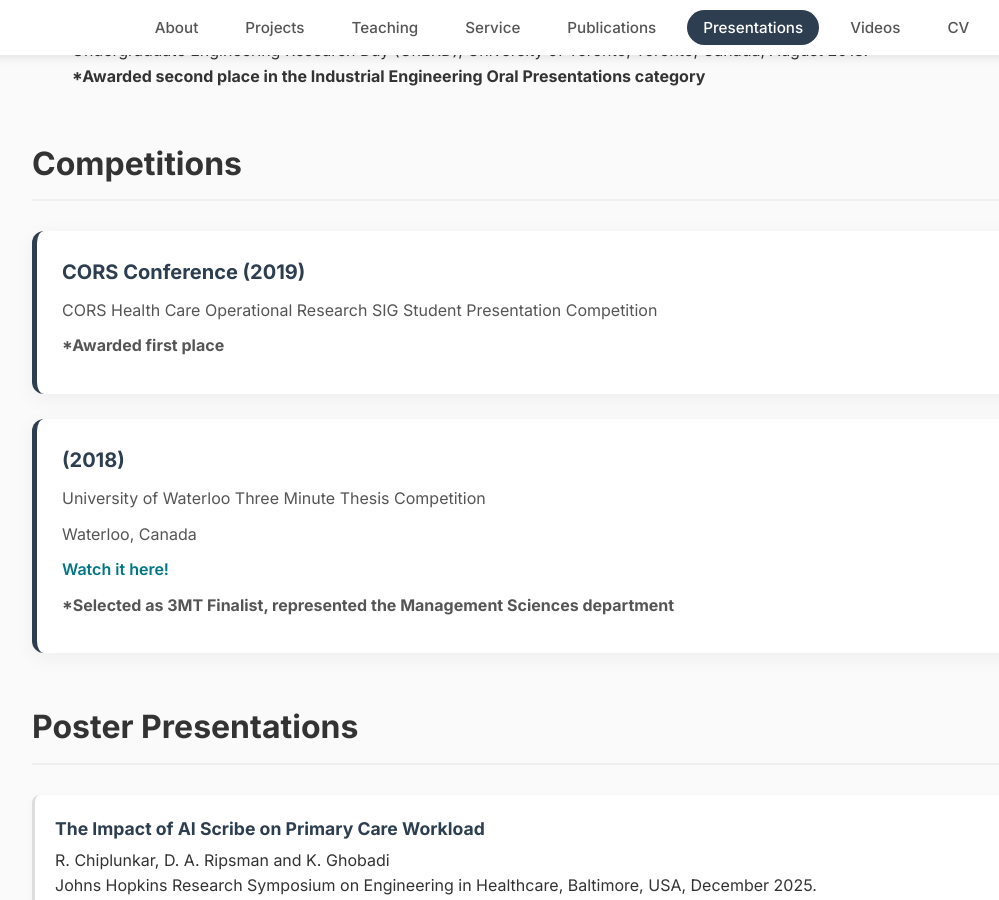
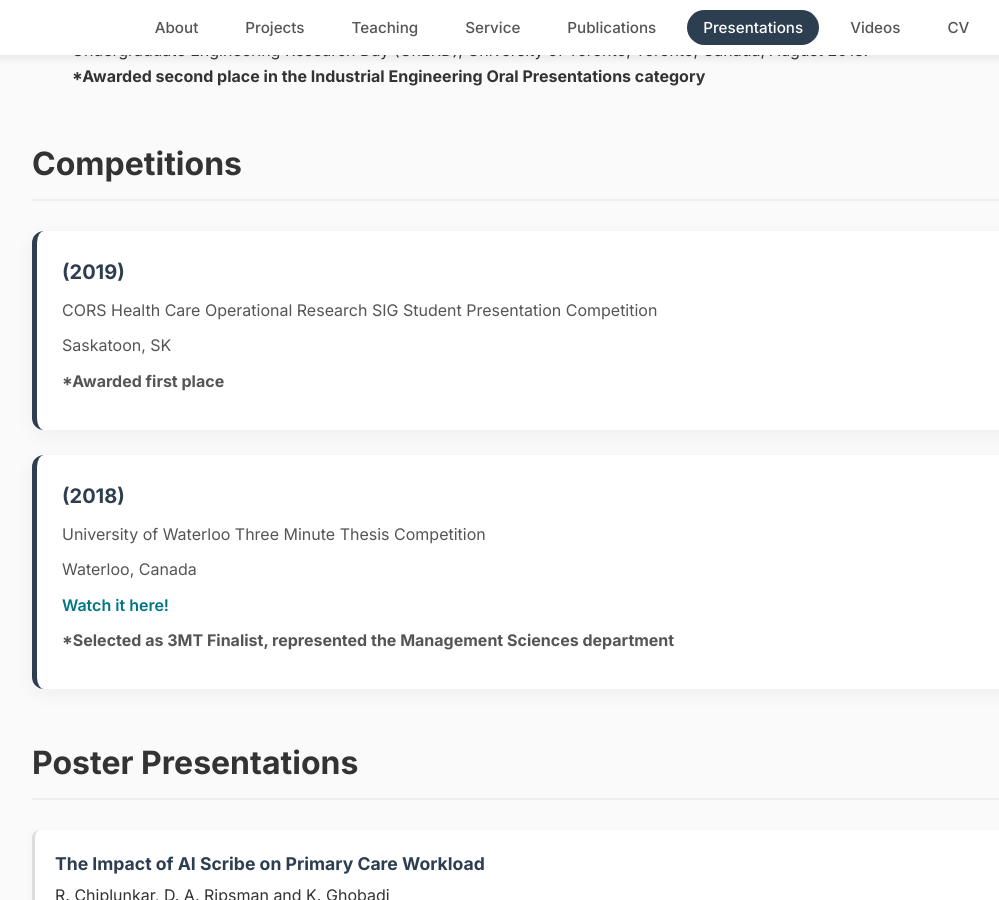
Before and after one commit to DaniRip/DaniRip.github.io, a Jekyll site: the page built from presentations.md, in a window 1280 px wide and 900 px high, scrolled down 1436 px. Shown: the whole window, without its empty margins (78-1077 px from the left). Built offline with Jekyll 4.4.1, drawn with Linux system fonts in a browser that asks for light colours.

Commit message:
Update presentations.yml

```diff
--- a/_data/presentations.yml
+++ b/_data/presentations.yml
@@ -99,7 +99,7 @@ conference:
 
 competitions:
   - title: "CORS Health Care Operational Research SIG Student Presentation Competition"
-    event: "CORS Conference"
+    location: "Saskatoon, SK"
     year: 2019
     award: "*Awarded first place"
   - title: "University of Waterloo Three Minute Thesis Competition"
```
